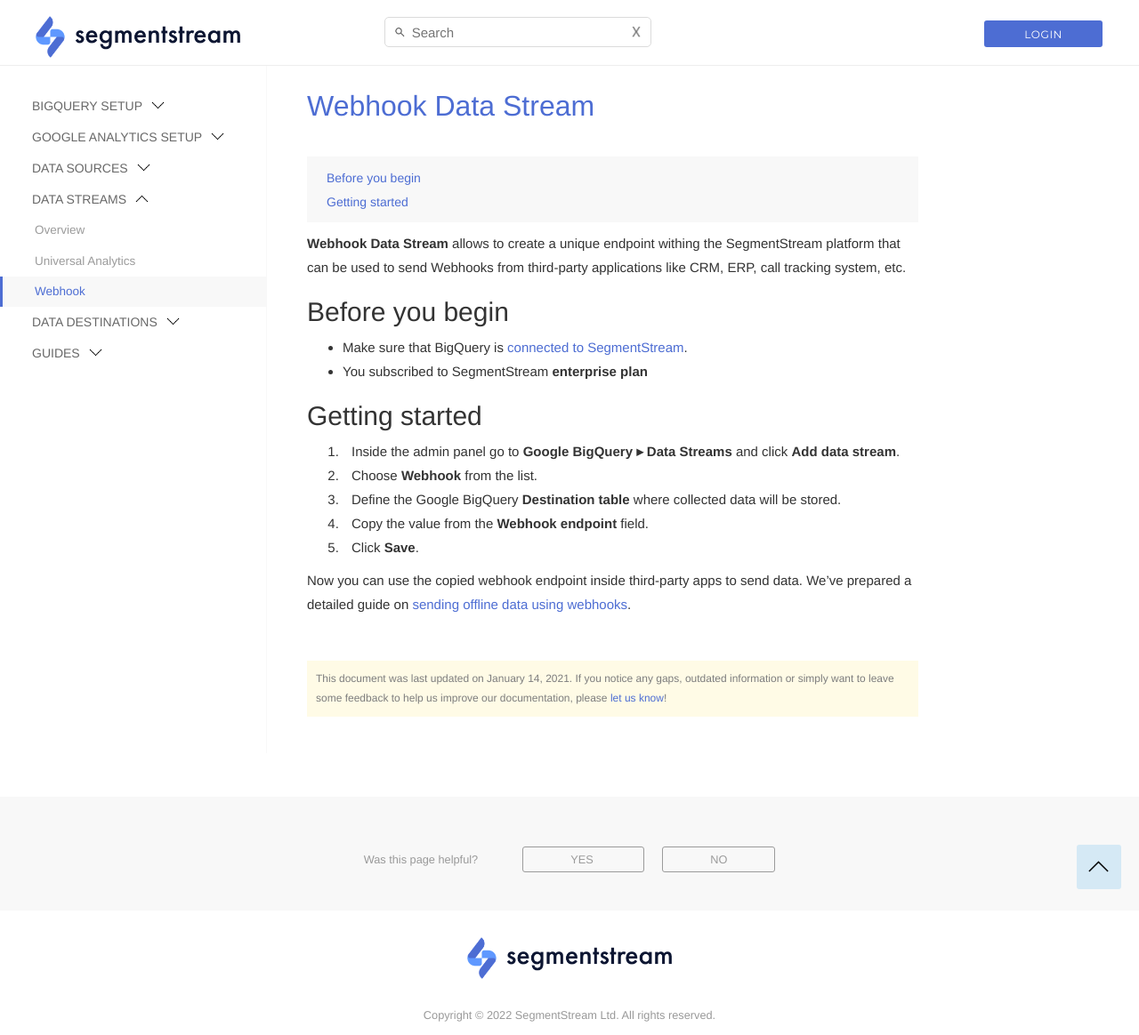
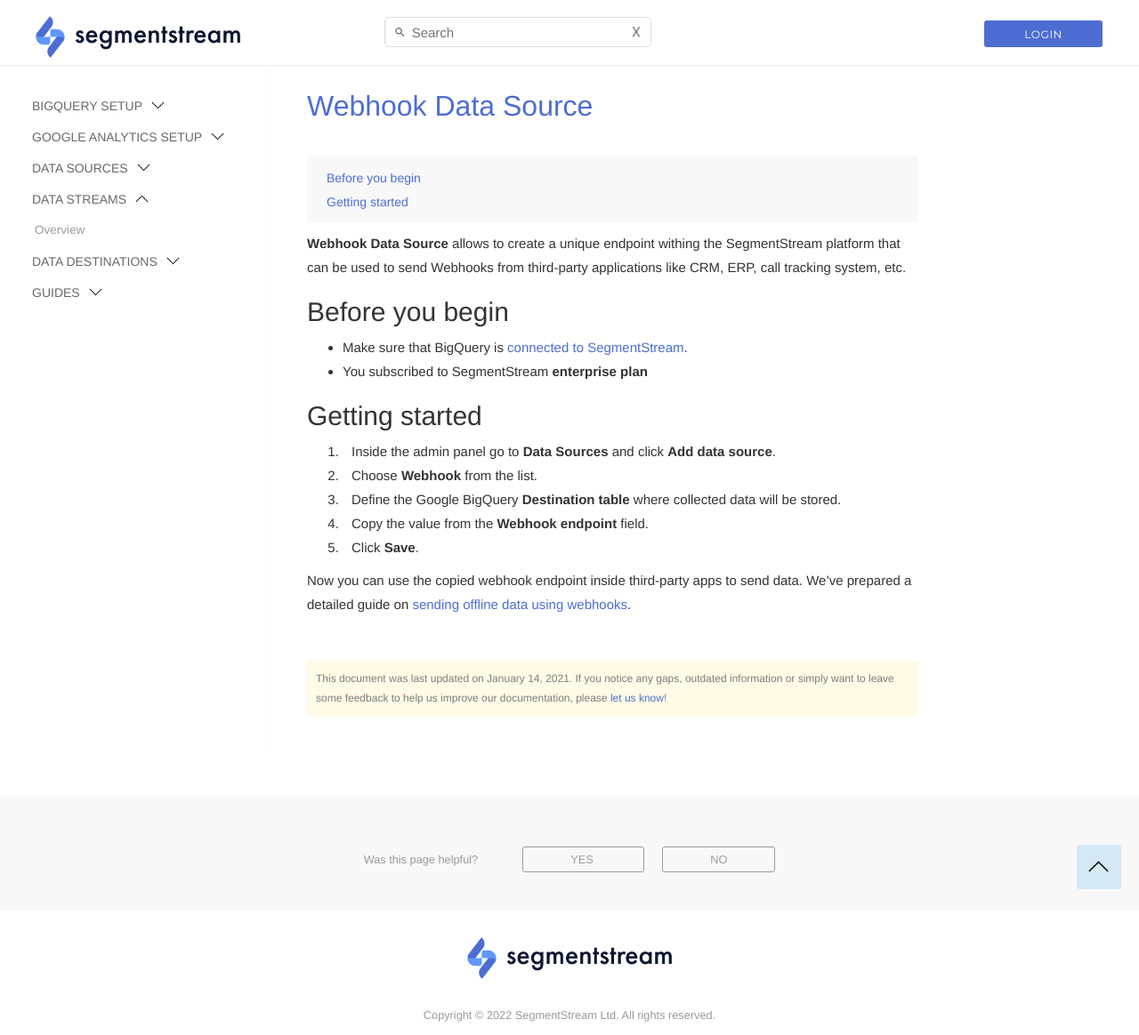
Before and after one commit to segmentstream-com/segmentstream-com.github.io, a Jekyll site: the page built from _docs/datastreams/webhook.md, in a window 1280 px wide. Shown: the whole page at 89% size. Built offline with Jekyll 4.4.1, drawn with Linux system fonts in a browser that asks for light colours; nearby versions of some CDN libraries.

Commit message:
stream -> source

```diff
--- a/_docs/datastreams/webhook.md
+++ b/_docs/datastreams/webhook.md
@@ -1,13 +1,13 @@
 ---
 layout: page
-section: datastreams
+section: datasources
 navigation_title: "Webhook"
-title: "Webhook Data Stream"
+title: "Webhook Data Source"
 order: 3
 date: 2021-01-14
 ---
 
-**Webhook Data Stream** allows to create a unique endpoint withing the SegmentStream platform that can be used to send Webhooks from third-party applications like CRM, ERP, call tracking system, etc.
+**Webhook Data Source** allows to create a unique endpoint withing the SegmentStream platform that can be used to send Webhooks from third-party applications like CRM, ERP, call tracking system, etc.
 
 ## Before you begin
 
@@ -16,7 +16,7 @@
 
 ## Getting started
 
-1. Inside the admin panel go to **Google BigQuery ▸ Data Streams** and click **Add data stream**.
+1. Inside the admin panel go to **Data Sources** and click **Add data source**.
 2. Choose **Webhook** from the list.
 3. Define the Google BigQuery **Destination table** where collected data will be stored.
 4. Copy the value from the **Webhook endpoint** field.
```
Also changed, not shown: _docs/datastreams/universal-analytics.md (+9 -10 lines).
